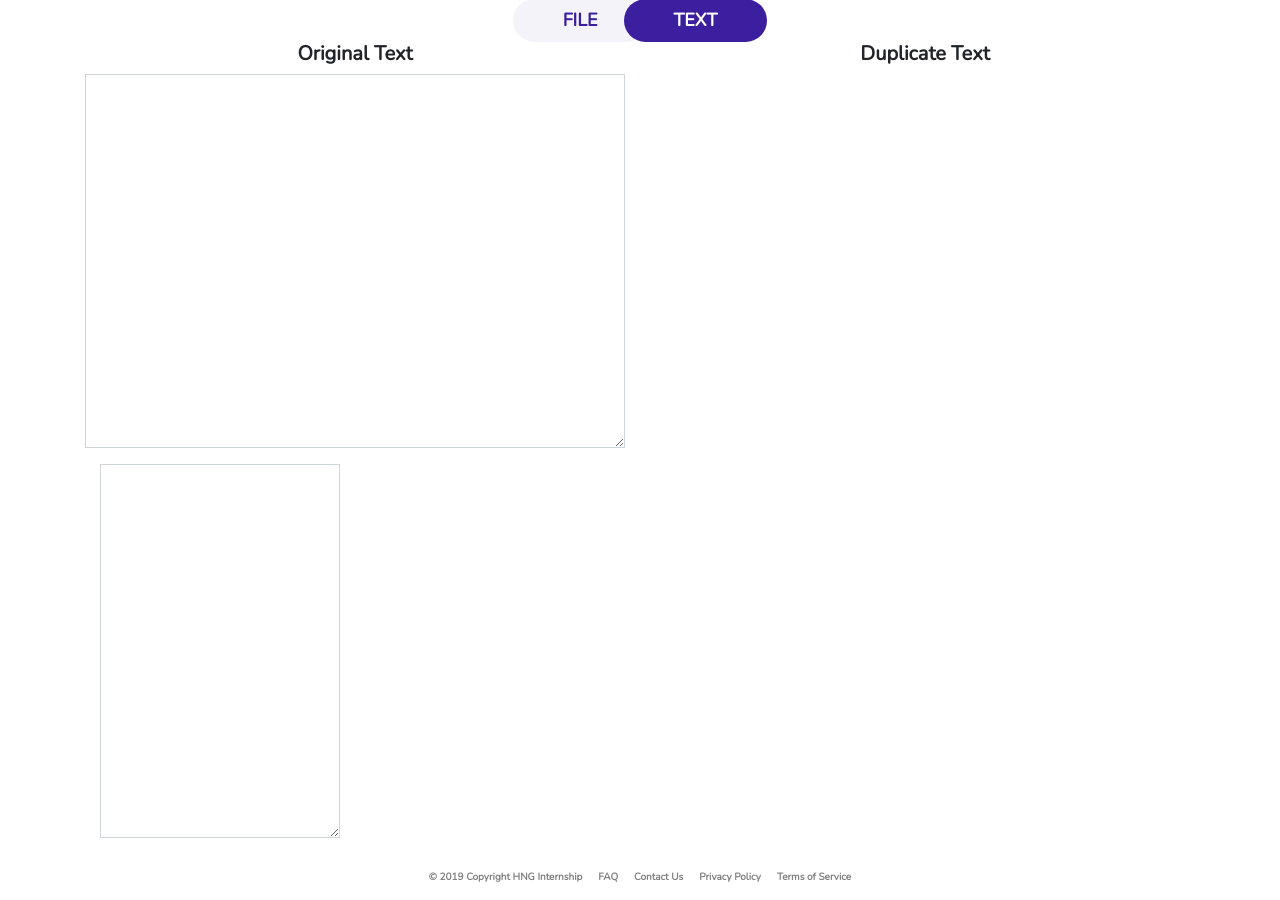
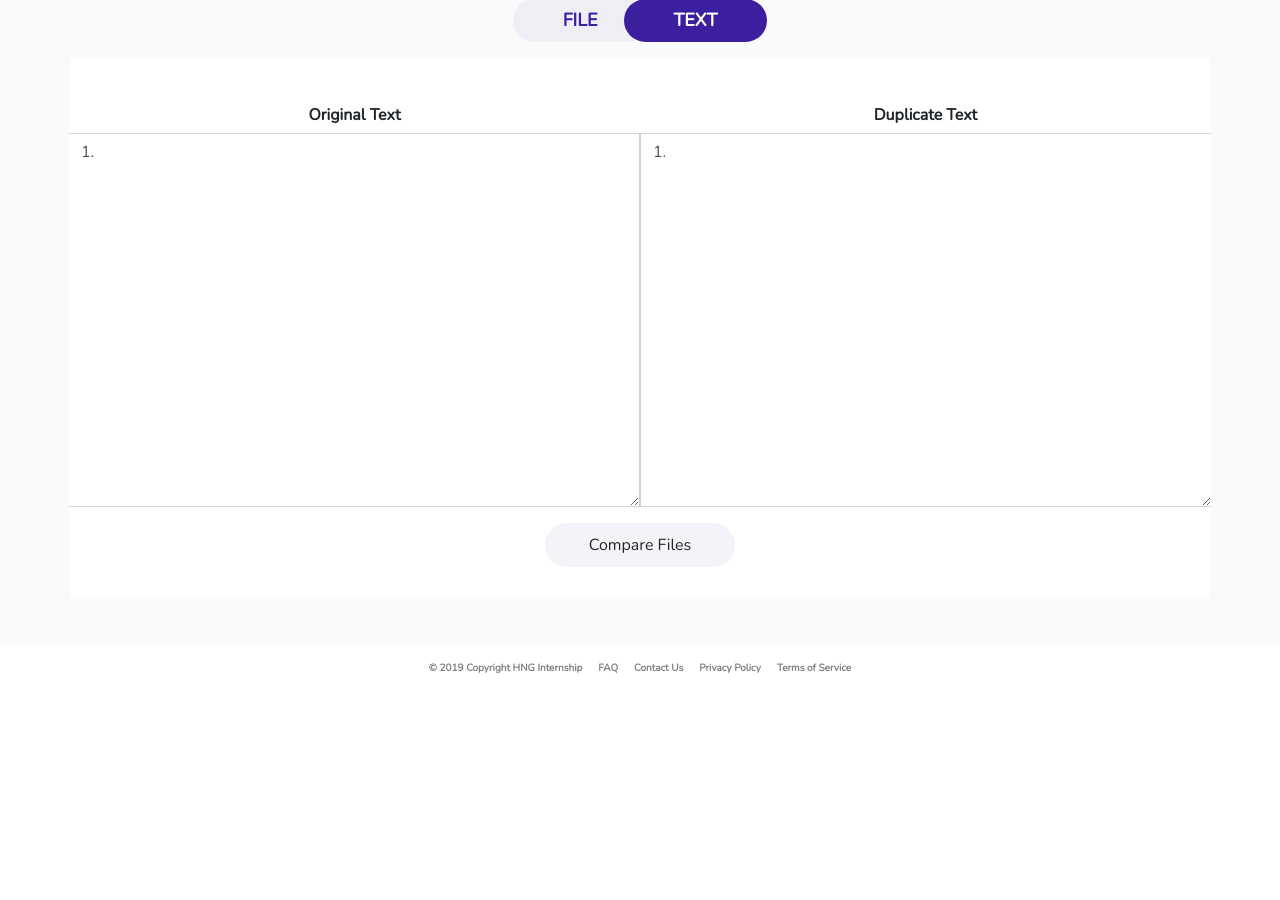
Before and after one commit to ssdanso/Docufix.io, a PHP site: page /plagiarism-checker.html in a window 1280 px wide. Shown: the part 333-1233 px from the top of the page. After the commit the page ends 1006 px from the top, so only its background shows below. Run offline with PHP 8.4, Linux system fonts and the light colour scheme.

Commit message:
textarea added

```diff
--- a/css/plagiarism-checker.css
+++ b/css/plagiarism-checker.css
@@ -1,8 +1,11 @@
 body{
-	background: #E5E5E5;
+	background-color: #FAFAFA !important;
 }
 .content{
 	padding-top: 100px;
+}
+header .nav {
+	background: white !important;
 }
 .compare {
 	background: rgba(59, 31, 158, 0.05);
@@ -14,7 +17,7 @@ body{
 	background: rgba(59, 31, 158, 0.05);
 	color: #3B1F9E;
 }
-h3, h5{
+h3, h5, h6{
 	font-weight: bold !important;
 }
 .button a {
@@ -35,6 +38,7 @@ label {
 	font-weight: bold !important;
 }
  .btn-1 {
+ 	outline: 0;
  	font-weight: bold !important;
 	padding: 8px 50px !important;
 	border-radius: 50px !important;
@@ -44,6 +48,7 @@ label {
 	border-width: 0px;
 }
 .btn-2 {
+	outline: 0;
 	background:#3B1F9E;
 	color: white !important;
 	font-size: 18px !important;
@@ -52,6 +57,31 @@ label {
 	padding: 8px 50px !important;
 	border-radius: 50px !important;
 }
+.btn-3{
+	outline: 0;
+ 	font-weight: bold !important;
+	padding: 3px 20px !important;
+	border-radius: 50px !important;
+	color: #3B1F9E !important;
+	background: rgba(59, 31, 158, 0.05) !important;
+	font-size: 18px !important;
+	border-width: 0px;
+	margin-bottom: 30px;
+}
 .textarea{
 	background: white;
 }
+.ta {
+display: flex;
+justify-content: space-between;
+
+}
+.folder {
+	background-color:white !important;
+}
+#FormControlTextarea1 {
+	border-left-width: 0;
+}
+#FormControlTextarea2 {
+	border-right-width: 0;
+}
--- a/plagiarism-checker.html
+++ b/plagiarism-checker.html
@@ -54,10 +54,10 @@
               <div class="col-8 ">
 
                 <div class="row compare">
-                  <div class="col-3 mt-1">
+                  <div class="col-3 mt-1 col-xs-12">
                     <img src="ci.PNG" class="rounded-circle" width="160px" height="160px">
                   </div>
-                    <div class="col-8 mt-5 ml-n3 ">
+                    <div class="col-8 mt-5 ml-n3 col-xs-12">
                       <h3>Compare Files</h3>
                       <p>Docufix is one of the most innovative Technology of our age. Built solidly with the latest technical tools for file and data management.</p>
                     </div>
@@ -76,31 +76,27 @@
               <a href="#"><button type="button" class=" btn-1">FILE</button></a>
               <a href="#"><button type="button" class="btn-2 ml-n4">TEXT</button></a>
           </div>
-          <div class="container">
-            <div class="row">
-              <div class="col-6 text-center">
-                  <h5>Original Text</h5>
-              </div>
-              <div class="col-6 text-center">
-                 <h5>Duplicate Text</h5>
+          <div class="container pt-5 mt-3 folder mb-5">
+            <div class="row no-gutters justify-content-center mx-n3">
+                <div class="col-6 text-center">
+                    <h6>Original Text</h6>
                 </div>
-              </div>
-              <div class="row">
-                <div class="col-6">
-                  <div class="form-group">
-                      <textarea class="form-control rounded-0" id="FormControlTextarea1" rows="15"></textarea>
-                  </div>
-                  <div class="col-6">
-                    <div class="form-group">
-                      <textarea class="form-control rounded-0" id="FormControlTextarea2" rows="15"></textarea>
-                    </div>
-                  </div>
+                <div class="col-6 text-center">
+                   <h6>Duplicate Text</h6>
+                </div>
+                <div class="form-group col-6">
+                    <textarea class="form-control rounded-0" id="FormControlTextarea1" rows="15">1.</textarea>
+                </div>
+                <div class="form-group col-6">
+                    <textarea class="form-control rounded-0" id="FormControlTextarea2" rows="15" >1.</textarea>
+                </div>
+                <div class="col-2 btn-3 text-center">
+                    <a href="#"><button type="button" class=" btn">Compare Files</button></a>
                 </div>
             </div>
+
           </div>
-
-
-
+        </div>
 
         <!--Footer-->
         <footer id="footer">
```
